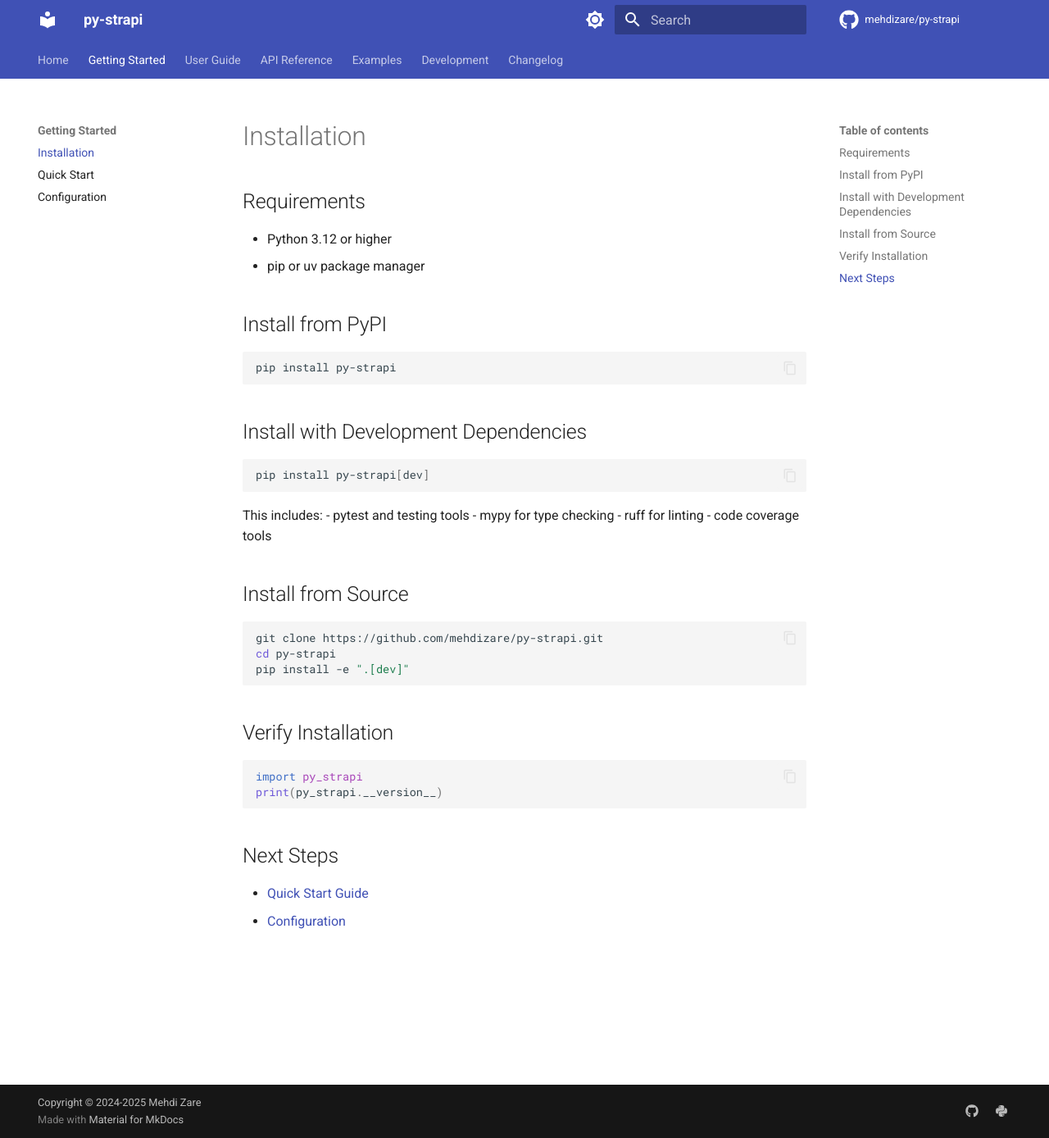
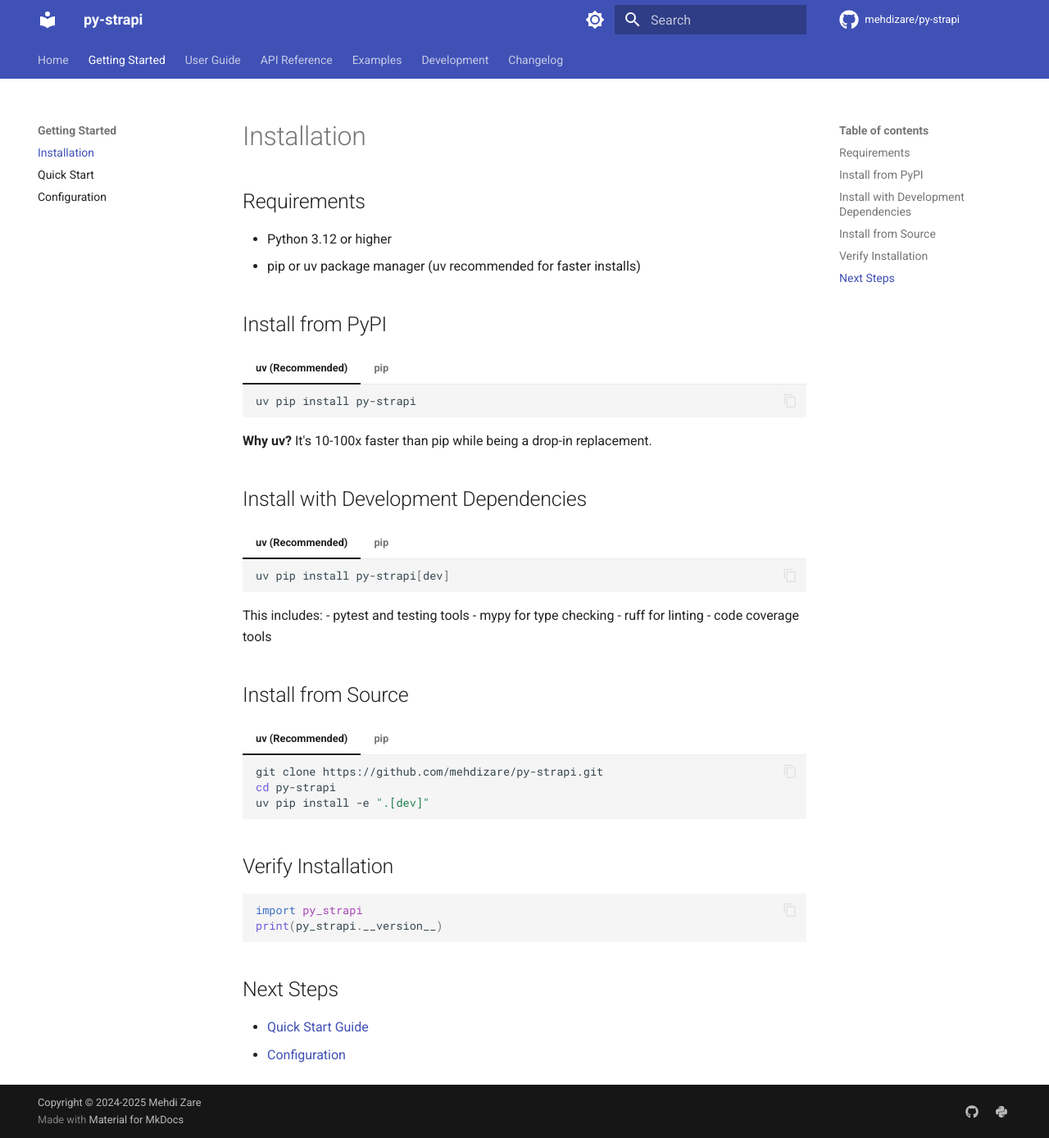
Before and after one commit to MehdiZare/strapi-kit, an MkDocs documentation site: the page built from docs/installation.md, in a window 1280 px wide and 1388 px high. Shown: the whole window at 82% size. Built offline with MkDocs 1.6.1 and Material for MkDocs 9.7.7, drawn with Linux system fonts in a browser that asks for light colours; comment, search, counter and statistics services are not loaded; the version menu is left out.

Commit message:
Recommend `uv` for faster dependency management in installation and workflow documentation.

````diff
--- a/docs/installation.md
+++ b/docs/installation.md
@@ -3,19 +3,37 @@
 ## Requirements
 
 - Python 3.12 or higher
-- pip or uv package manager
+- pip or uv package manager (uv recommended for faster installs)
 
 ## Install from PyPI
 
-```bash
-pip install py-strapi
-```
+=== "uv (Recommended)"
+
+    ```bash
+    uv pip install py-strapi
+    ```
+
+=== "pip"
+
+    ```bash
+    pip install py-strapi
+    ```
+
+**Why uv?** It's 10-100x faster than pip while being a drop-in replacement.
 
 ## Install with Development Dependencies
 
-```bash
-pip install py-strapi[dev]
-```
+=== "uv (Recommended)"
+
+    ```bash
+    uv pip install py-strapi[dev]
+    ```
+
+=== "pip"
+
+    ```bash
+    pip install py-strapi[dev]
+    ```
 
 This includes:
 - pytest and testing tools
@@ -25,11 +43,21 @@ This includes:
 
 ## Install from Source
 
-```bash
-git clone https://github.com/mehdizare/py-strapi.git
-cd py-strapi
-pip install -e ".[dev]"
-```
+=== "uv (Recommended)"
+
+    ```bash
+    git clone https://github.com/mehdizare/py-strapi.git
+    cd py-strapi
+    uv pip install -e ".[dev]"
+    ```
+
+=== "pip"
+
+    ```bash
+    git clone https://github.com/mehdizare/py-strapi.git
+    cd py-strapi
+    pip install -e ".[dev]"
+    ```
 
 ## Verify Installation
 
````
Also changed, not shown: CLAUDE.md (+23 -0 lines), README.md (+14 -2 lines), 1 other file.
